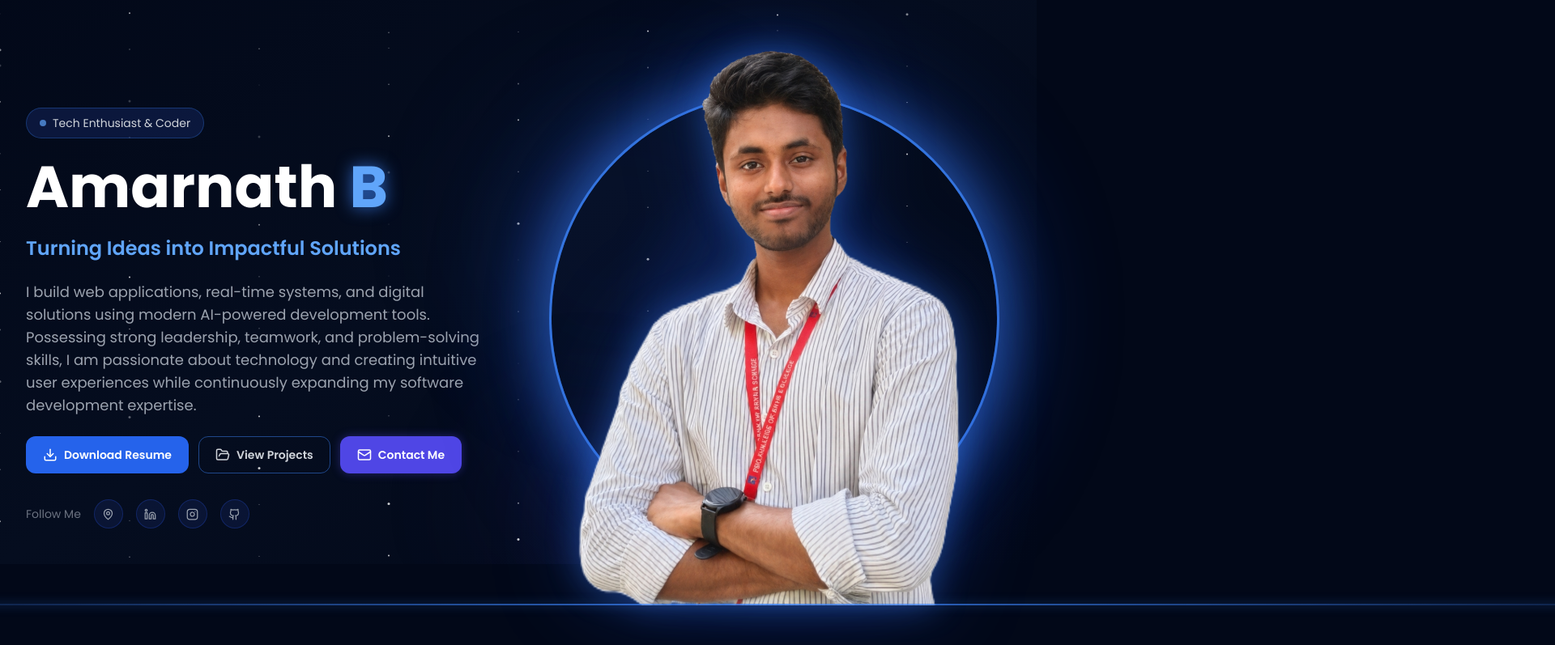
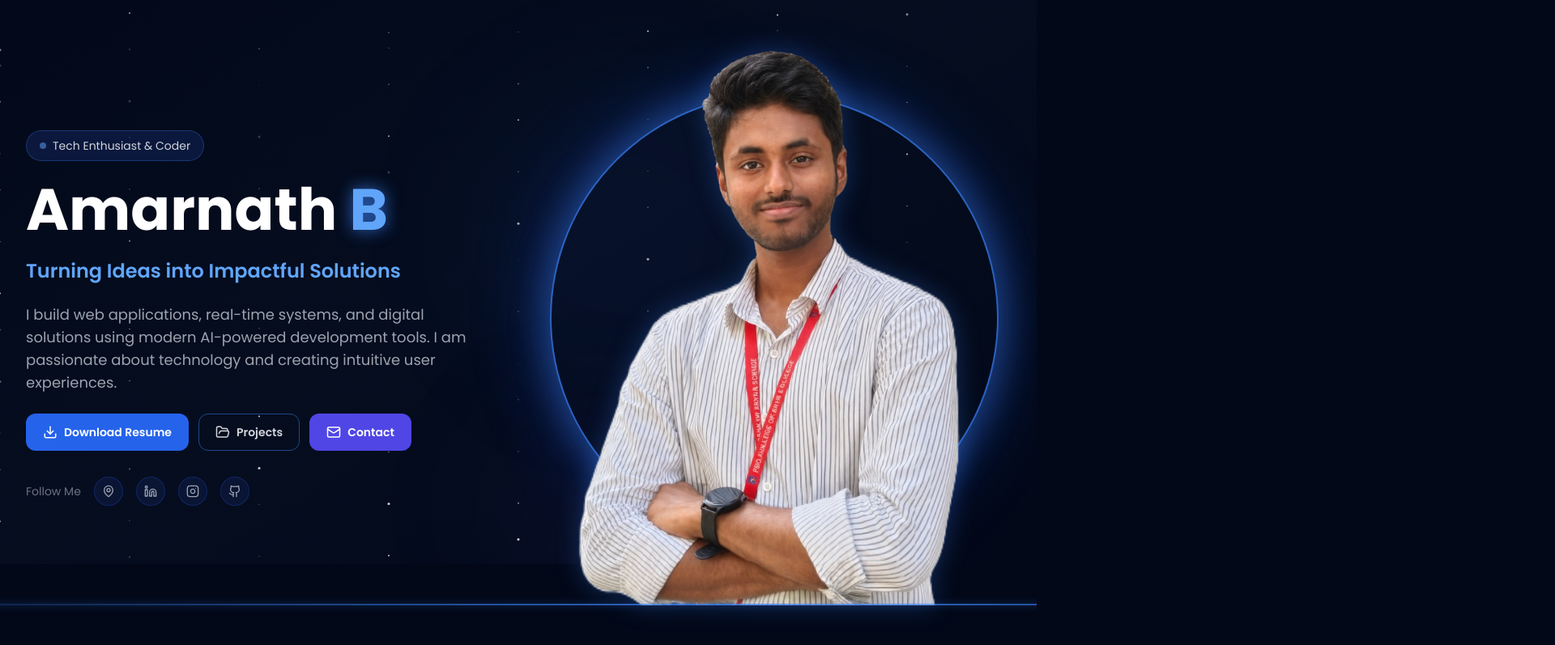
Before and after one commit to Amarnath2007/Portfolio, a Next.js app: page / in a window 1280 px wide. Shown: the part 103-900 px from the top of the page at 81% size, 1920 px wide, since content can reach past the window. Built offline with nearby package versions, Linux system fonts and the light colour scheme; no server answers; the database is empty.

Commit message:
feat: complete responsive mobile redesign and update social links

```diff
--- a/components/Hero.tsx
+++ b/components/Hero.tsx
@@ -29,107 +29,170 @@ export default function Hero() {
   return (
     <section
       id="home"
-      className="relative min-h-screen flex items-center z-10 pt-16"
+      className="relative min-h-[70vh] md:min-h-screen flex items-center z-10 pt-20 md:pt-16 pb-12 md:pb-0 overflow-hidden"
     >
       <div className="max-w-7xl mx-auto px-4 sm:px-6 lg:px-8 w-full">
-        <div className="grid grid-cols-1 lg:grid-cols-2 items-center gap-12 py-8 min-h-[calc(100vh-64px)]">
+        <div className="flex flex-col lg:grid lg:grid-cols-2 items-center gap-8 md:gap-12 py-4 md:py-8 min-h-fit md:min-h-[calc(100vh-64px)]">
 
+          {/* Right — Image (Moved above text for mobile) */}
+          <motion.div
+            initial={{ opacity: 0, scale: 0.9 }}
+            animate={{ opacity: 1, scale: 1 }}
+            transition={{ duration: 0.8, delay: 0.2 }}
+            className="relative flex justify-center items-center h-[300px] sm:h-[400px] md:h-[650px] lg:h-[800px] order-first lg:order-last w-full"
+          >
+            {/* Circular glow - scaled down for mobile */}
+            <div
+              className="absolute"
+              style={{
+                width: "min(var(--glow-size), 85vw)",
+                height: "min(var(--glow-size), 85vw)",
+                borderRadius: "50%",
+                top: "50%",
+                left: "50%",
+                transform: "translate(-50%, -50%)",
+                boxShadow:
+                  "0 0 0 2px rgba(59,130,246,0.6), 0 0 40px 10px rgba(59,130,246,0.4), 0 0 80px 20px rgba(29,78,216,0.25)",
+              }}
+            />
+            <style jsx>{`
+              div {
+                --glow-size: 240px;
+              }
+              @media (min-width: 768px) {
+                div {
+                  --glow-size: 380px;
+                }
+              }
+              @media (min-width: 1024px) {
+                div {
+                  --glow-size: 550px;
+                }
+              }
+            `}</style>
+
+            {/* Image container - scaled down for mobile */}
+            <div
+              className="relative z-10 w-[220px] h-[280px] sm:w-[260px] sm:h-[330px] md:w-[450px] md:h-[580px] lg:w-[550px] lg:h-[710px]"
+            >
+              <Image
+                src="/photo.png"
+                alt="Amarnath B"
+                fill
+                className="object-cover object-center"
+                style={{
+                  filter:
+                    "drop-shadow(0 0 15px rgba(59,130,246,0.3))",
+                }}
+                priority
+              />
+              {/* Line under photo */}
+              <div
+                className="absolute bottom-0 left-1/2 -translate-x-1/2 w-[150%] md:w-[500%] h-[2px]"
+                style={{
+                  background: "linear-gradient(to right, transparent, rgba(59,130,246,0.8), transparent)",
+                  boxShadow: "0 0 8px rgba(59,130,246,0.5)",
+                }}
+              />
+            </div>
+          </motion.div>
 
           {/* Left Content */}
-          <div className="space-y-6 self-center">
-
+          <div className="space-y-4 md:space-y-6 self-center text-center lg:text-left w-full">
             <motion.div
-              initial={{ opacity: 0, x: -30 }}
+              initial={{ opacity: 0, x: -20 }}
               animate={{ opacity: 1, x: 0 }}
-              transition={{ duration: 0.6, delay: 0.2 }}
-              className="inline-flex items-center gap-2 bg-blue-900/30 border border-blue-500/30 rounded-full px-4 py-2 text-sm text-gray-300"
+              transition={{ duration: 0.6, delay: 0.3 }}
+              className="inline-flex items-center gap-2 bg-blue-900/30 border border-blue-500/30 rounded-full px-3 md:px-4 py-1.5 md:py-2 text-xs md:text-sm text-gray-300"
             >
-              <span className="w-2 h-2 rounded-full bg-blue-400 animate-pulse" />
+              <span className="w-1.5 h-1.5 md:w-2 md:h-2 rounded-full bg-blue-400 animate-pulse" />
               Tech Enthusiast & Coder
             </motion.div>
 
             <motion.div
-              initial={{ opacity: 0, y: 30 }}
+              initial={{ opacity: 0, y: 20 }}
               animate={{ opacity: 1, y: 0 }}
-              transition={{ duration: 0.7, delay: 0.3 }}
+              transition={{ duration: 0.7, delay: 0.4 }}
             >
-              <h1 className="text-5xl sm:text-6xl lg:text-7xl font-bold leading-tight">
+              <h1 className="text-4xl sm:text-5xl md:text-6xl lg:text-7xl font-bold leading-tight">
                 <span className="text-white">Amarnath </span>
                 <span className="text-blue-400 glow-text">B</span>
               </h1>
             </motion.div>
 
             <motion.div
-              initial={{ opacity: 0, y: 20 }}
+              initial={{ opacity: 0, y: 15 }}
               animate={{ opacity: 1, y: 0 }}
-              transition={{ duration: 0.6, delay: 0.4 }}
-              className="text-xl sm:text-2xl font-semibold text-blue-400"
+              transition={{ duration: 0.6, delay: 0.5 }}
+              className="text-lg md:text-2xl font-semibold text-blue-400"
             >
               Turning Ideas into Impactful Solutions
             </motion.div>
 
             <motion.p
-              initial={{ opacity: 0, y: 20 }}
+              initial={{ opacity: 0, y: 15 }}
               animate={{ opacity: 1, y: 0 }}
-              transition={{ duration: 0.6, delay: 0.5 }}
-              className="text-gray-400 text-base sm:text-lg leading-relaxed max-w-xl"
+              transition={{ duration: 0.6, delay: 0.6 }}
+              className="text-gray-400 text-sm md:text-lg leading-relaxed max-w-xl mx-auto lg:mx-0"
             >
-              I build web applications, real-time systems, and digital solutions using modern AI-powered development tools. Possessing strong leadership, teamwork, and problem-solving skills, I am passionate about technology and creating intuitive user experiences while continuously expanding my software development expertise.
+              I build web applications, real-time systems, and digital solutions using modern AI-powered development tools. I am passionate about technology and creating intuitive user experiences.
             </motion.p>
 
             <motion.div
-              initial={{ opacity: 0, y: 20 }}
+              initial={{ opacity: 0, y: 15 }}
               animate={{ opacity: 1, y: 0 }}
-              transition={{ duration: 0.6, delay: 0.6 }}
-              className="flex flex-wrap items-center gap-3"
+              transition={{ duration: 0.6, delay: 0.7 }}
+              className="flex flex-col sm:flex-row items-stretch sm:items-center justify-center lg:justify-start gap-3 pt-2 md:pt-0"
             >
               <motion.a
                 href={resumeUrl}
                 target="_blank"
                 rel="noopener noreferrer"
                 download="Amarnath_B_Resume.pdf"
-                whileHover={{ scale: 1.05, boxShadow: "0 0 30px rgba(59,130,246,0.5)" }}
+                whileHover={{ scale: 1.05 }}
                 whileTap={{ scale: 0.95 }}
-                className="flex items-center gap-2 px-5 py-3 border border-transparent bg-blue-600 hover:bg-blue-500 rounded-xl text-sm font-semibold text-white transition-all duration-200"
+                className="flex items-center justify-center gap-2 px-5 py-3.5 md:py-3 border border-transparent bg-blue-600 hover:bg-blue-500 rounded-xl text-sm font-semibold text-white transition-all duration-200"
               >
                 <Download size={18} />
                 Download Resume
               </motion.a>
 
+              <div className="flex gap-3">
                 <motion.button
                   onClick={scrollToProjects}
                   whileHover={{ scale: 1.05 }}
                   whileTap={{ scale: 0.95 }}
-                className="flex items-center gap-2 px-5 py-3 border border-blue-500/50 rounded-xl text-sm font-semibold text-gray-300 hover:text-white hover:border-blue-400 hover:bg-blue-900/20 transition-all duration-200"
+                  className="flex-1 flex items-center justify-center gap-2 px-5 py-3.5 md:py-3 border border-blue-500/50 rounded-xl text-sm font-semibold text-gray-300 hover:text-white hover:bg-blue-900/20 transition-all duration-200"
                 >
                   <FolderOpen size={18} />
-                View Projects
+                  Projects
                 </motion.button>
 
                 <motion.a
                   href="https://mail.google.com/mail/?view=cm&fs=1&to=amarmicrosoft2021@gmail.com"
                   target="_blank"
                   rel="noopener noreferrer"
-                whileHover={{ scale: 1.05, boxShadow: "0 0 25px rgba(79, 70, 229, 0.6)" }}
+                  whileHover={{ scale: 1.05 }}
                   whileTap={{ scale: 0.95 }}
-                className="flex items-center gap-2 px-5 py-3 border border-transparent bg-indigo-600 hover:bg-indigo-500 rounded-xl text-sm font-semibold text-white shadow-[0_0_12px_rgba(79,70,229,0.4)] transition-all duration-200"
+                  className="flex-1 flex items-center justify-center gap-2 px-5 py-3.5 md:py-3 border border-transparent bg-indigo-600 hover:bg-indigo-500 rounded-xl text-sm font-semibold text-white transition-all duration-200"
                 >
                   <Mail size={18} />
-                Contact Me
+                  Contact
                 </motion.a>
+              </div>
             </motion.div>
 
             <motion.div
-              initial={{ opacity: 0, y: 20 }}
+              initial={{ opacity: 0, y: 15 }}
               animate={{ opacity: 1, y: 0 }}
-              transition={{ duration: 0.6, delay: 0.7 }}
-              className="flex items-center gap-4 pt-2"
+              transition={{ duration: 0.6, delay: 0.8 }}
+              className="flex items-center justify-center lg:justify-start gap-4 pt-4 md:pt-2"
             >
-              <span className="text-gray-500 text-sm">Follow Me</span>
+              <span className="hidden sm:inline text-gray-500 text-sm">Follow Me</span>
               {[
                 { icon: MapPin, href: "#", label: "Location" },
-                { icon: Linkedin, href: "https://www.linkedin.com/in/amarnath-b-b7b79b39a/", label: "LinkedIn" },
-                { icon: Instagram, href: "https://www.instagram.com/its_me_amar2007?utm_source=qr&igsh=MWt2NzJnMDMwejh6OA==", label: "Instagram" },
+                { icon: Linkedin, href: "https://www.linkedin.com/in/amarnath2007", label: "LinkedIn" },
+                { icon: Instagram, href: "https://www.instagram.com/da_matrix_404?igsh=MWpvbW15NXU4MG5sbA==", label: "Instagram" },
                 { icon: Github, href: "https://github.com/Amarnath2007", label: "GitHub" },
               ].map(({ icon: Icon, href, label }) => (
                 <motion.a
@@ -139,81 +202,13 @@ export default function Hero() {
                   rel="noopener noreferrer"
                   whileHover={{ scale: 1.2, y: -2 }}
                   whileTap={{ scale: 0.9 }}
-                  className="w-9 h-9 flex items-center justify-center rounded-full bg-blue-900/20 border border-blue-800/40 text-gray-400 hover:text-blue-400 hover:border-blue-400 transition-all"
+                  className="w-10 h-10 md:w-9 md:h-9 flex items-center justify-center rounded-full bg-blue-900/20 border border-blue-800/40 text-gray-400 hover:text-blue-400 hover:border-blue-400 transition-all"
                 >
-                  <Icon size={15} />
+                  <Icon size={16} />
                 </motion.a>
               ))}
             </motion.div>
           </div>
-
-          {/* Right — Image */}
-          <motion.div
-            initial={{ opacity: 0, x: 60 }}
-            animate={{ opacity: 1, x: 0 }}
-            transition={{ duration: 0.9, delay: 0.3 }}
-            className="relative flex justify-center items-center h-[500px] sm:h-[650px] lg:h-[800px]" // Increased container height to fit larger image
-          >
-            {/* Proportional increase of the outer circular glow (420 -> 550) */}
-            <div
-              className="absolute"
-              style={{
-                width: "min(550px, 85vw)",
-                height: "min(550px, 85vw)",
-                borderRadius: "50%",
-                top: "50%",
-                left: "50%",
-                transform: "translate(-50%, -50%)",
-                boxShadow:
-                  "0 0 0 3px rgba(59,130,246,0.8), 0 0 60px 15px rgba(59,130,246,0.5), 0 0 120px 30px rgba(29,78,216,0.35)",
-              }}
-            />
-
-            {/* Proportional increase of the inner gradient (300 -> 390) */}
-            <div
-              className="absolute"
-              style={{
-                width: "min(390px, 60vw)",
-                height: "min(390px, 60vw)",
-                borderRadius: "50%",
-                top: "50%",
-                left: "50%",
-                transform: "translate(-50%, -50%)",
-                background:
-                  "radial-gradient(circle, rgba(59,130,246,0.15) 0%, rgba(29,78,216,0.1) 50%, transparent 75%)",
-                filter: "blur(20px)",
-              }}
-            />
-
-            {/* Increased image container size (420x540 -> 550x710) while maintaining aspect ratio and centering */}
-            <div
-              className="relative z-10"
-              style={{
-                width: "min(550px, 85vw)",
-                height: "min(710px, 110vw)"
-              }}
-            >
-              <Image
-                src="/photo.png"
-                alt="Amarnath B"
-                fill
-                className="object-cover object-center"
-                style={{
-                  filter:
-                    "drop-shadow(0 0 20px rgba(59,130,246,0.4)) drop-shadow(0 0 50px rgba(29,78,216,0.3))",
-                }}
-                priority
-              />
-              {/* Line under photo */}
-              <div
-                className="absolute bottom-0 left-1/2 -translate-x-1/2 w-[500%] h-[2px]"
-                style={{
-                  background: "linear-gradient(to right, transparent, rgba(59,130,246,0.8), transparent)",
-                  boxShadow: "0 0 12px rgba(59,130,246,0.6)",
-                }}
-              />
-            </div>
-          </motion.div>
 
         </div>
       </div>
--- a/components/Navbar.tsx
+++ b/components/Navbar.tsx
@@ -123,7 +123,7 @@ export default function Navbar() {
                     GitHub
                   </a>
                   <a
-                    href="https://www.linkedin.com/in/amarnath-b-b7b79b39a/"
+                    href="https://www.linkedin.com/in/amarnath2007"
                     target="_blank"
                     rel="noopener noreferrer"
                     className="flex items-center gap-3 px-3 py-2 rounded-lg hover:bg-blue-900/20 text-gray-300 hover:text-white transition-all text-sm"
@@ -132,7 +132,7 @@ export default function Navbar() {
                     LinkedIn
                   </a>
                   <a
-                    href="https://www.instagram.com/its_me_amar2007?utm_source=qr&igsh=MWt2NzJnMDMwejh6OA=="
+                    href="https://www.instagram.com/da_matrix_404?igsh=MWpvbW15NXU4MG5sbA=="
                     target="_blank"
                     rel="noopener noreferrer"
                     className="flex items-center gap-3 px-3 py-2 rounded-lg hover:bg-blue-900/20 text-gray-300 hover:text-white transition-all text-sm"
@@ -147,43 +147,77 @@ export default function Navbar() {
 
           {/* Mobile Menu Button */}
           <button
-            className="md:hidden text-gray-300 hover:text-white"
+            className="md:hidden text-gray-300 hover:text-white z-50"
             onClick={() => setMenuOpen(!menuOpen)}
+            aria-label="Toggle menu"
           >
-            {menuOpen ? <X size={22} /> : <Menu size={22} />}
+            {menuOpen ? <X size={24} /> : <Menu size={24} />}
           </button>
         </div>
       </div>
 
-      {/* Mobile Menu */}
+      {/* Mobile Menu - Slide-in */}
       <AnimatePresence>
         {menuOpen && (
+          <>
+            {/* Backdrop */}
             <motion.div
-            initial={{ opacity: 0, height: 0 }}
-            animate={{ opacity: 1, height: "auto" }}
-            exit={{ opacity: 0, height: 0 }}
-            className="md:hidden bg-[#020818]/95 backdrop-blur-xl border-t border-blue-900/30"
+              initial={{ opacity: 0 }}
+              animate={{ opacity: 1 }}
+              exit={{ opacity: 0 }}
+              onClick={() => setMenuOpen(false)}
+              className="fixed inset-0 bg-black/60 backdrop-blur-sm z-40 md:hidden"
+            />
+            {/* Drawer */}
+            <motion.div
+              initial={{ x: "100%" }}
+              animate={{ x: 0 }}
+              exit={{ x: "100%" }}
+              transition={{ type: "spring", damping: 25, stiffness: 200 }}
+              className="fixed top-0 right-0 bottom-0 w-[280px] bg-[#020818] border-l border-blue-900/30 z-50 md:hidden p-6 flex flex-col"
             >
-            <div className="px-4 py-4 space-y-1">
+              <div className="flex justify-between items-center mb-8">
+                <div className="text-xl font-bold cursor-pointer" onClick={() => { scrollTo("#home"); setMenuOpen(false); }}>
+                  <span className="text-white">Portfolio</span>
+                  <span className="text-blue-400">.</span>
+                </div>
+              </div>
+
+              <div className="flex flex-col gap-2">
                 {navLinks.map((link) => (
                   <button
                     key={link.label}
                     onClick={() => scrollTo(link.href)}
-                  className="block w-full text-left px-4 py-3 text-gray-300 hover:text-white hover:bg-blue-900/20 rounded-lg transition-all text-sm"
+                    className="flex items-center px-4 py-4 text-gray-300 hover:text-white hover:bg-blue-600/10 rounded-xl transition-all text-base font-medium border border-transparent hover:border-blue-500/20"
                   >
                     {link.label}
                   </button>
                 ))}
+              </div>
+
+              <div className="mt-auto pt-6 border-t border-blue-900/30">
+                <p className="text-xs text-gray-500 uppercase tracking-widest mb-4 font-semibold px-4">Socials</p>
+                <div className="grid grid-cols-4 gap-2 px-2">
+                  {[
+                    { icon: Mail, href: "https://mail.google.com/mail/?view=cm&fs=1&to=amarmicrosoft2021@gmail.com" },
+                    { icon: Github, href: "https://github.com/Amarnath2007" },
+                    { icon: Linkedin, href: "https://www.linkedin.com/in/amarnath2007" },
+                    { icon: Instagram, href: "https://www.instagram.com/da_matrix_404?igsh=MWpvbW15NXU4MG5sbA==" },
+                  ].map((social, i) => (
                     <a
-                href="https://mail.google.com/mail/?view=cm&fs=1&to=amarmicrosoft2021@gmail.com"
+                      key={i}
+                      href={social.href}
                       target="_blank"
                       rel="noopener noreferrer"
-                className="block w-full text-left px-4 py-3 text-blue-400 hover:bg-blue-900/20 rounded-lg transition-all text-sm"
+                      className="w-10 h-10 flex items-center justify-center rounded-lg bg-blue-900/20 text-blue-400 hover:bg-blue-400 hover:text-white transition-all border border-blue-500/20"
                     >
-                Contact Me
+                      <social.icon size={18} />
                     </a>
+                  ))}
+                </div>
               </div>
             </motion.div>
+          </>
         )}
       </AnimatePresence>
     </motion.nav>
```
Also changed, not shown: components/About.tsx (+21 -21 lines), components/Achievements.tsx (+14 -14 lines), components/Certifications.tsx (+13 -13 lines), components/Footer.tsx (+38 -34 lines), components/Projects.tsx (+28 -25 lines), components/Skills.tsx (+8 -8 lines). Lines whose indentation alone changed are shown as unchanged.
